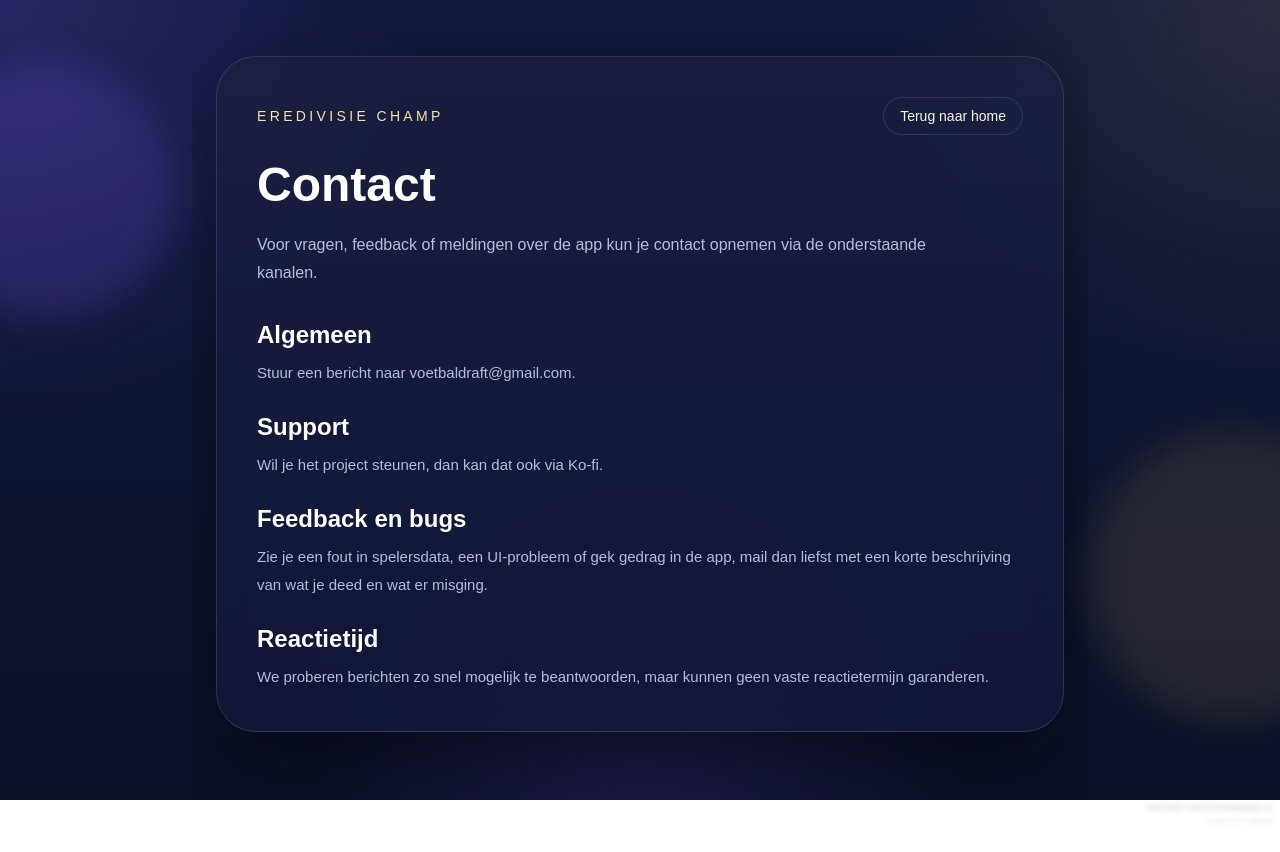
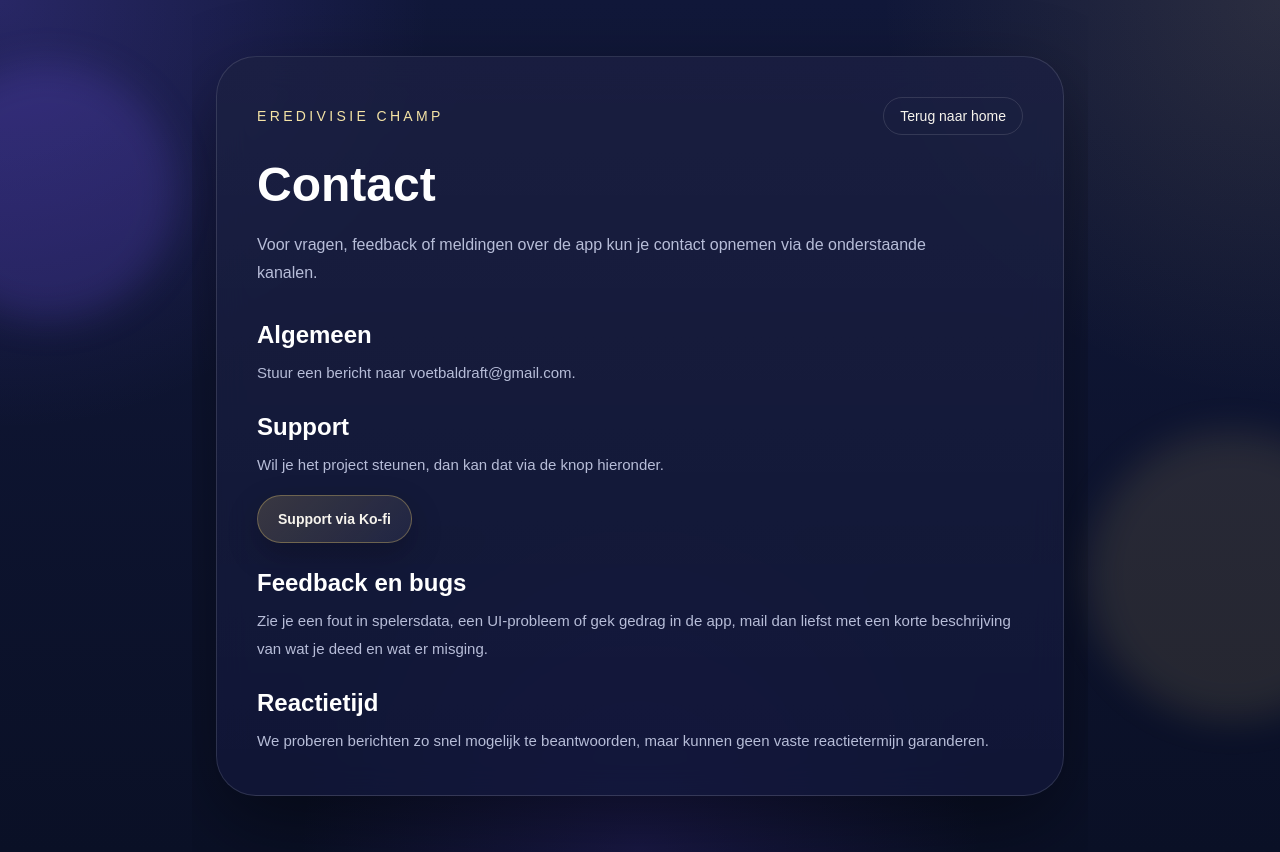
Before and after one commit to RamonBruijn/Eredivisie-Champ, a Next.js app: page /contact in a window 1280 px wide. Before the commit the page ends 800 px from the top, so only its background shows below. Built offline with nearby package versions, Linux system fonts and the light colour scheme; no server answers.

Commit message:
Update page.tsx

```diff
--- a/src/app/contact/page.tsx
+++ b/src/app/contact/page.tsx
@@ -26,17 +26,16 @@ export default function ContactPage() {
       <section>
         <h2 className="text-2xl font-semibold text-white">Support</h2>
         <p className="mt-2 text-[var(--muted)]">
-          Wil je het project steunen, dan kan dat ook via{" "}
-          <a
-            className="text-[var(--gold-soft)] hover:text-white"
-            href="https://ko-fi.com/joopkarnemelk"
-            target="_blank"
-            rel="noreferrer"
-          >
-            Ko-fi
-          </a>
-          .
+          Wil je het project steunen, dan kan dat via de knop hieronder.
         </p>
+        <a
+          className="mt-4 inline-flex min-h-12 items-center justify-center rounded-full border border-[rgba(228,197,106,0.35)] bg-[linear-gradient(135deg,rgba(228,197,106,0.18),rgba(255,255,255,0.06))] px-5 py-3 text-sm font-semibold text-[var(--gold-soft)] shadow-[0_12px_32px_rgba(0,0,0,0.22)] transition hover:border-[rgba(228,197,106,0.55)] hover:text-white"
+          href="https://ko-fi.com/joopkarnemelk"
+          target="_blank"
+          rel="noreferrer"
+        >
+          Support via Ko-fi
+        </a>
       </section>
 
       <section>
```
